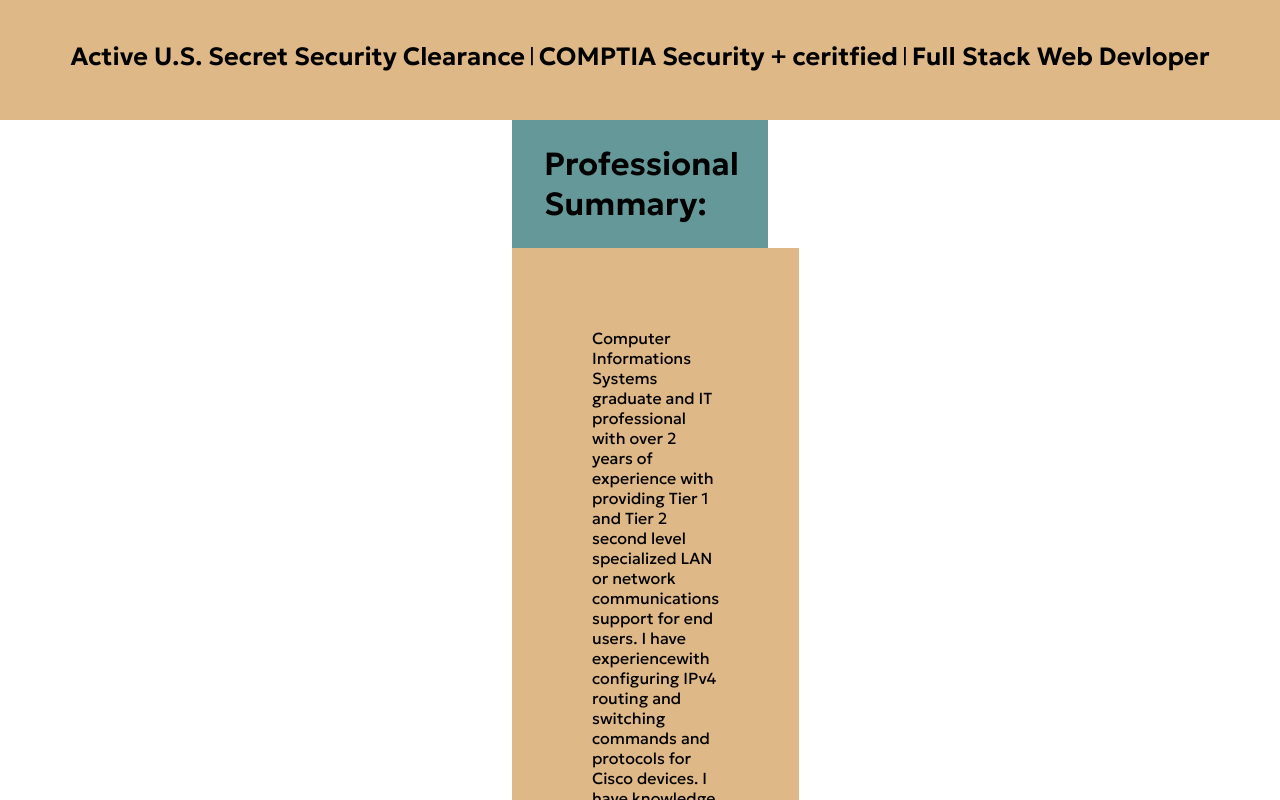
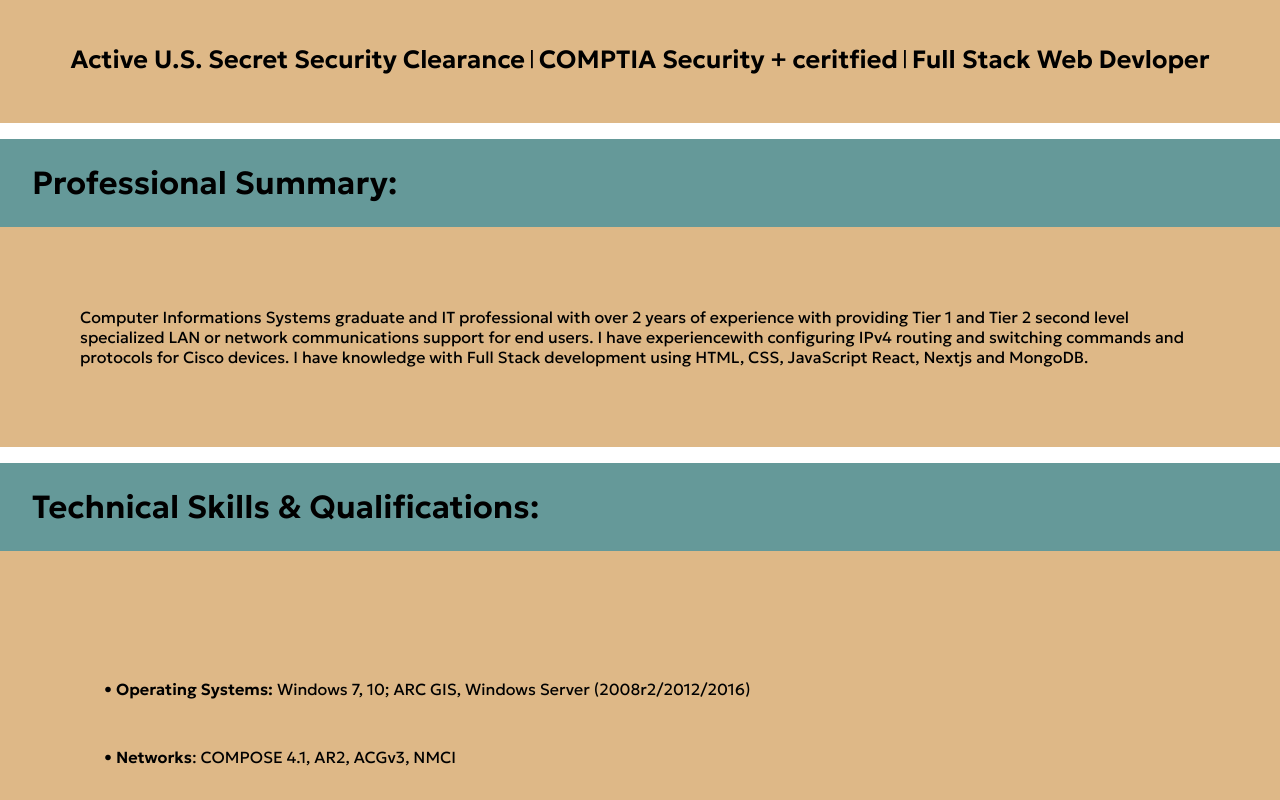
Before and after one commit to willgitgood/realportfolio, a Next.js app: page / in a window 1280 px wide. Shown: the part 540-1340 px from the top of the page. Built offline with nearby package versions, Linux system fonts and the light colour scheme.

Commit message:
Update Resume.css

```diff
--- a/app/components/Resume.css
+++ b/app/components/Resume.css
@@ -7,7 +7,8 @@
 
 .resume-container {
     display: flex;
-    width: 20%;
+    padding: 1rem 0;
+    width: 100%;
     height: 100%;
     margin: auto;
     display: flex;
```
